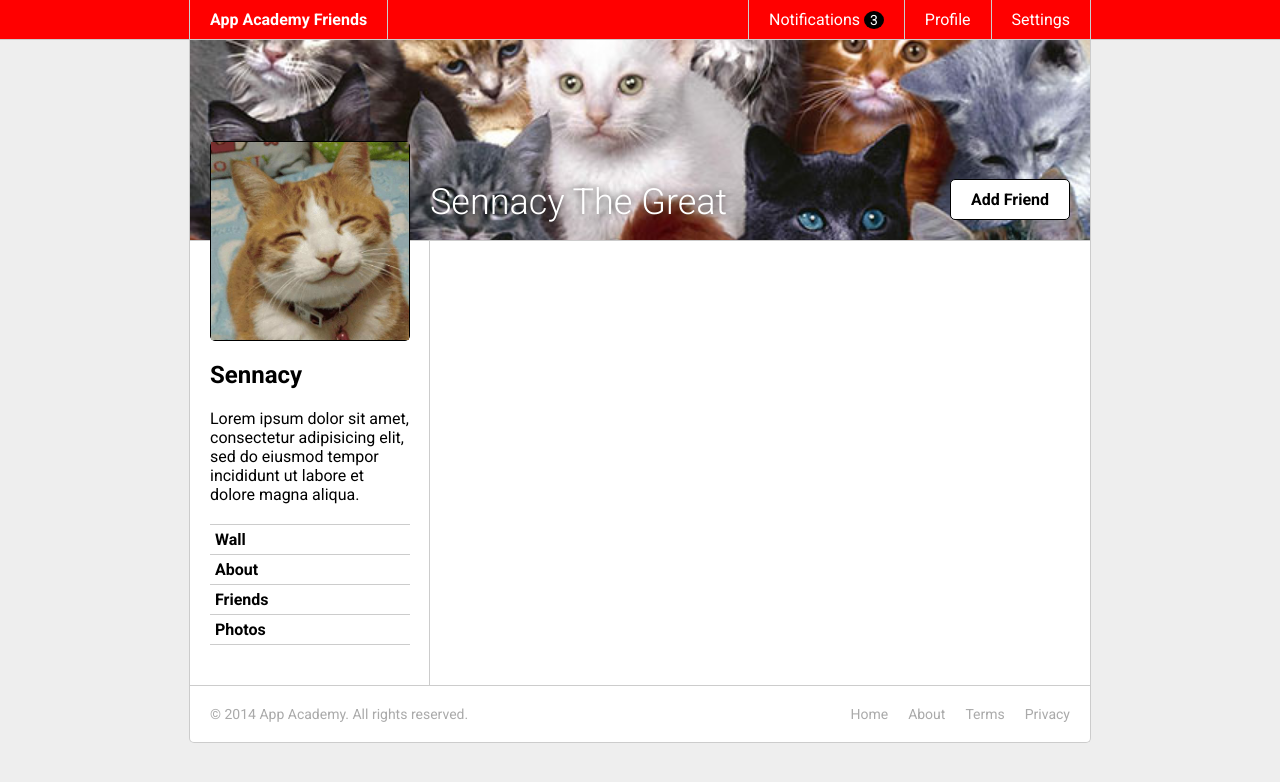
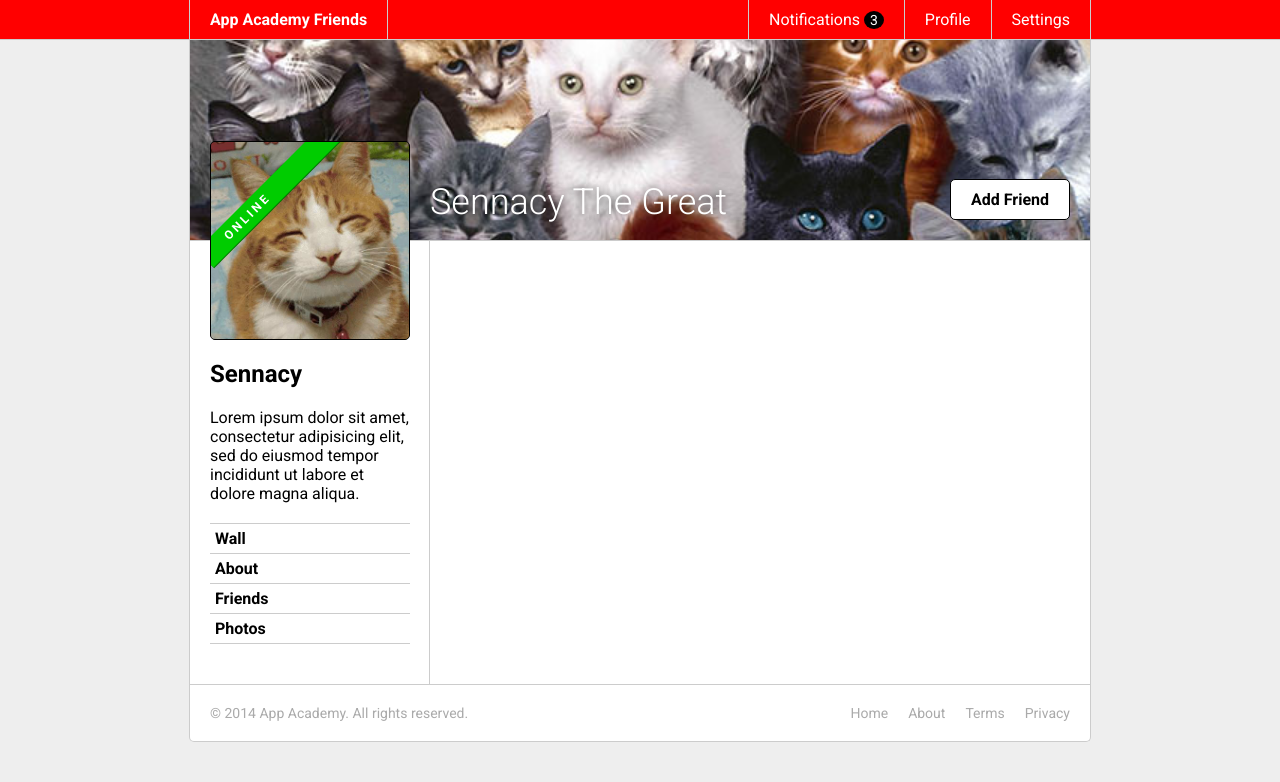
Before and after one commit to tsai810417/W6D1, a plain HTML site: page css-friends-07/skeleton/07-online.html in a window 1280 px wide. Drawn offline with Linux system fonts and the light colour scheme.

Commit message:
Finish css phase 7 and phase 8

```diff
--- a/css-friends-07/skeleton/07-online.html
+++ b/css-friends-07/skeleton/07-online.html
@@ -48,6 +48,7 @@
     <section class="content-sidebar">
 
       <a href="#" class="profile-picture">
+        <span class="online">ONLINE</span>
         <img src="./images/cat.jpg" alt="">
       </a>
 
--- a/css-friends-07/skeleton/css/07-online.css
+++ b/css-friends-07/skeleton/css/07-online.css
@@ -1 +1,25 @@
 /* PHASE 7: Online */
+.online {
+  display: block;
+  positin: absolute;
+  top: -10px;
+  left: -10px;
+  font-weight: 700;
+  color: #fff;
+  background: #0c0;
+  padding: 5px 30px;
+  text-transform: uppercase;
+  font-size: 12px;
+  letter-spacing: 3px;
+  transform: rotate(-45deg) translateX(-25%);
+  box-shadow: 0 1px 0 0 #070;
+}
+
+.profile-picture {
+  overflow: hidden;
+
+}
+
+.profile-picture > img {
+      margin-top: -25px;
+}
```
Also changed, not shown: css-friends-08/skeleton/08-thumbs.html (+11 -0 lines).
